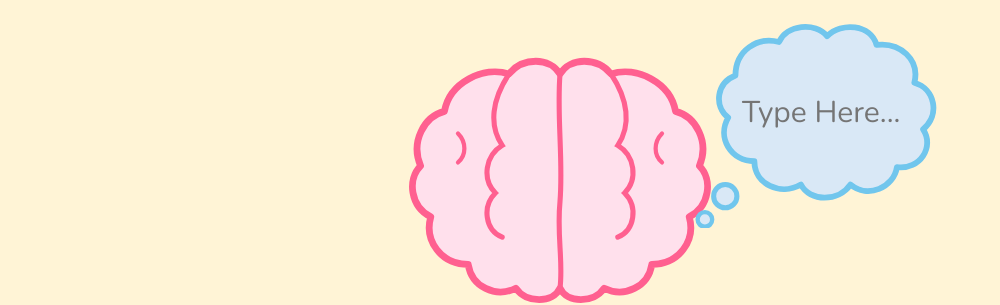
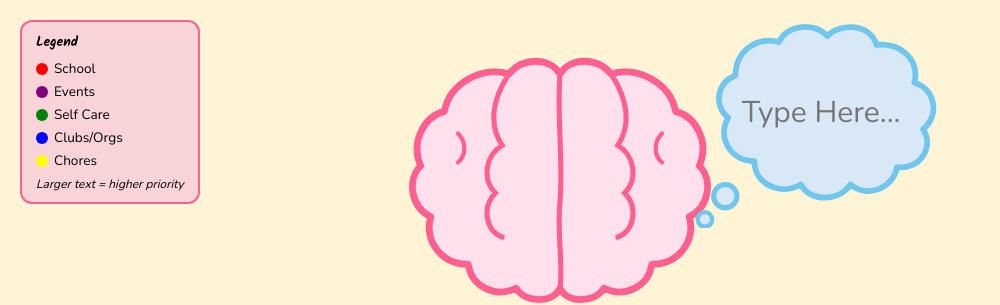
Before and after one commit to jennaabuzerr/Brain-Vomit, a React (Vite) app in the folder client/: page / in a window 1280 px wide. Both pictures are taken after a click on the button "Brain Dump". Shown: the top 305 px of the page, without its empty margins (0-1000 px from the left). Built offline with nearby package versions, Linux system fonts and the light colour scheme; no server answers.

Commit message:
Add category legend to Brain Dump screen

```diff
--- a/client/src/components/BrainDump.css
+++ b/client/src/components/BrainDump.css
@@ -31,6 +31,7 @@
   flex-direction: column;
   align-items: center;
   padding-top: 40px;
+  position: relative;
 }
 
 .brain-label {
@@ -40,3 +41,42 @@
   text-align: center;
   margin-top: -10px;
 }
+
+.legend {
+  position: absolute;
+  top: 20px;
+  left: 20px;
+  border: 2px solid var(--brain-pink);
+  border-radius: 12px;
+  padding: 10px 14px;
+  font-family: var(--font-body);
+  font-size: 0.85rem;
+  width: fit-content;
+  background-color: rgb(248, 211, 216);
+}
+
+.legend-title {
+  font-family: var(--font-handwritten);
+  font-weight: bold;
+  margin: 0 0 6px 0;
+}
+
+.legend-item {
+  display: flex;
+  align-items: center;
+  gap: 6px;
+  margin-bottom: 4px;
+}
+
+.legend-swatch {
+  width: 12px;
+  height: 12px;
+  border-radius: 50%;
+  display: inline-block;
+}
+
+.legend-note {
+  font-size: 0.75rem;
+  font-style: italic;
+  margin: 6px 0 0 0;
+}
--- /dev/null
+++ b/client/src/components/Legend.jsx
@@ -0,0 +1,18 @@
+import categories from '../data/categories';
+
+function Legend() {
+  return (
+    <div className="legend">
+      <p className="legend-title">Legend</p>
+      {categories.map((cat) => (
+        <div key={cat.id} className="legend-item">
+          <span className="legend-swatch" style={{ backgroundColor: cat.color }}></span>
+          {cat.name}
+        </div>
+      ))}
+      <p className="legend-note">Larger text = higher priority</p>
+    </div>
+  );
+}
+
+export default Legend;
--- a/client/src/screens/BrainDump.jsx
+++ b/client/src/screens/BrainDump.jsx
@@ -2,6 +2,7 @@ import { useState, useEffect } from 'react';
 import BrainIcon from '../components/BrainIcon';
 import '../components/BrainDump.css';
 import ThoughtBubble from '../components/ThoughtBubble';
+import Legend from '../components/Legend';
 
 function BrainDump() {
   // State to hold the list of tasks
@@ -78,6 +79,7 @@ function BrainDump() {
 
   return (
     <div className="brain-dump-page">
+      <Legend />
       <div className="brain-scene">
         <BrainIcon width={340} />
         <p className="brain-label">My Brain</p>
```
